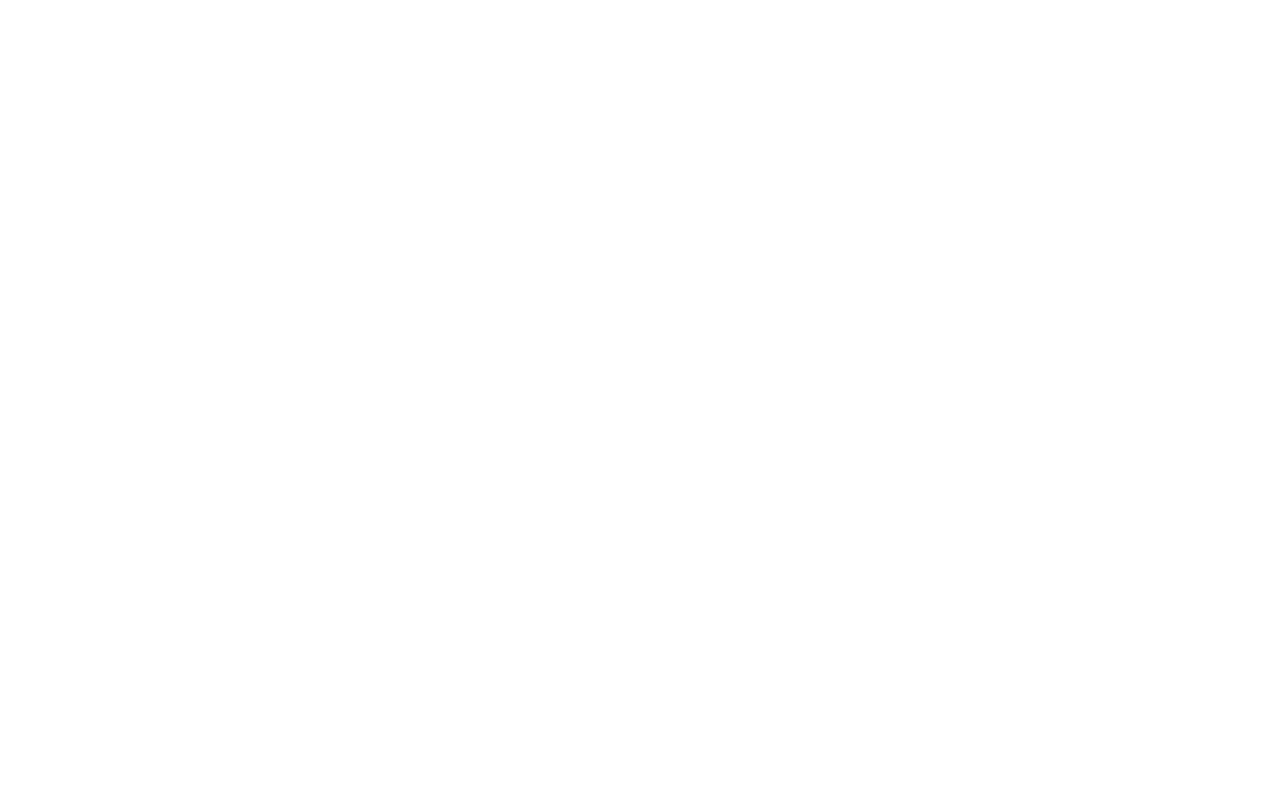
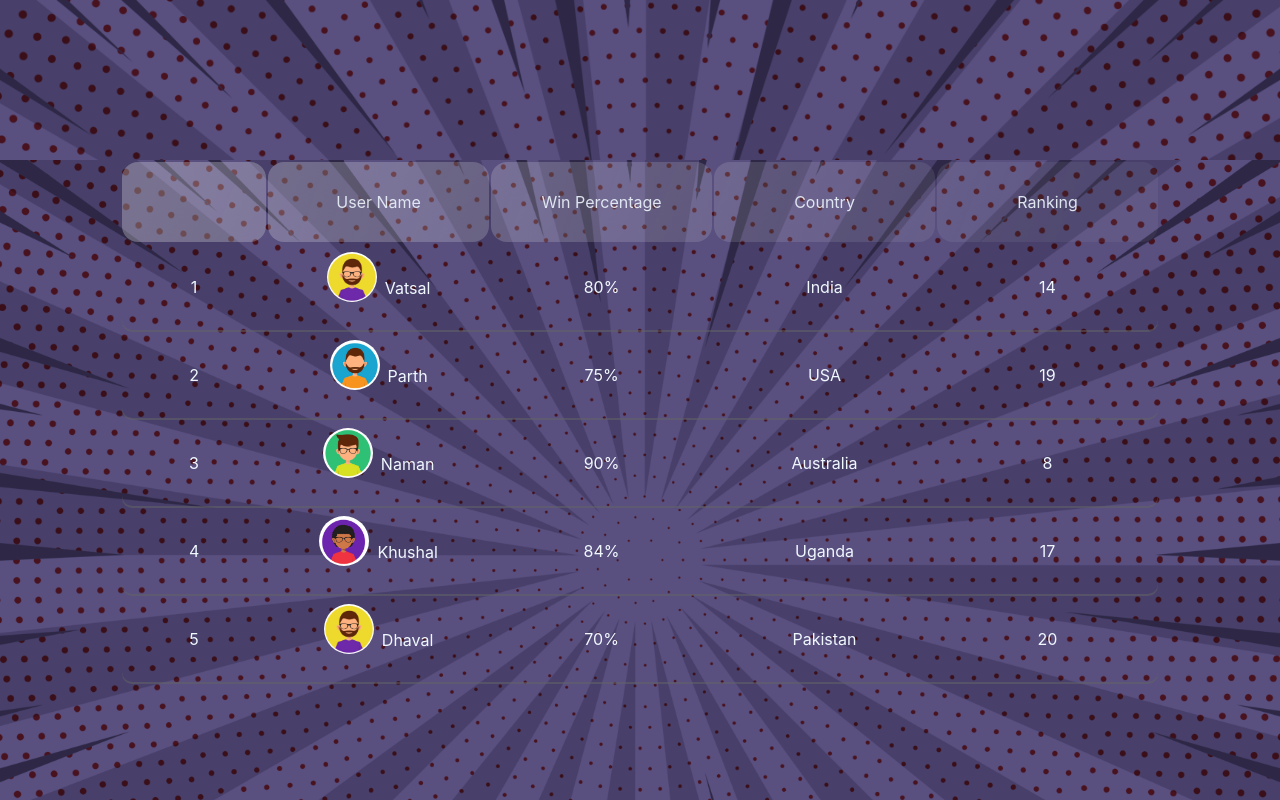
Before and after one commit to NamanHimmatramka/UNO, a React (Create React App) app: page /leader in a window 1280 px wide. Before the commit this address had no page. Shown: the top 800 px of the page. Built offline with nearby package versions, Linux system fonts and the light colour scheme.

Commit message:
leaderboard changes

```diff
--- a/src/App.js
+++ b/src/App.js
@@ -5,6 +5,8 @@
 import Register from "./pages/Register";
 import Leaderboard from "./pages/Leaderboard";
 import { Route, Routes } from "react-router-dom";
+import Leader_1 from "./pages/Leader_1"
+
 function App() {
   return (
     <Routes>
@@ -14,15 +16,21 @@
       <Route path="/profile"  element={<Profile/>} />
       <Route path="/game"   element={<Game/>} />
       <Route path="/leaderboard" element={<Leaderboard/>}/>
+      <Route path="/leader" element={<Leader_1/>}/>
     </Routes>
+
+
     // <Register/>
     // <Login/>
     // <Home/>
     // <Profile/>
     // <Game/>
+
+
+
   );
 }
 
-//Vatsal Gohil
+
 
 export default App;
--- /dev/null
+++ b/src/pages/Leader_1.css
@@ -0,0 +1,99 @@
+body{
+    background-image: url("../assets/backgrounds/bgB.png");
+    background-position: center;
+     background-repeat: no-repeat;
+     height: 100vh;
+     background-size: cover;
+
+
+    }
+
+/* .MainTop{
+    margin-top: 40px;
+}
+.MainTop .DivTop{
+    display: flex;
+    margin-top: 30px;
+    justify-content: space-between;
+    padding: 10px 40px;
+    margin: 10px;
+    align-items: center;
+    justify-items: start;
+    margin: 0 100px;
+    color: aliceblue;
+    background: linear-gradient(
+        111.03deg,
+        rgba(239, 238, 238, 0.32) 2.82%,
+        rgba(239, 238, 238, 0.06) 90.94%
+      );
+    border-radius: 0.5rem;
+
+}
+.MainTop .DivTop .DivTopLeft{
+    display: flex;
+    align-items: center;
+}
+.MainTop .DivTop .DivTopLeft .userLogo_1{
+    width: 50px;
+    height: 50px;
+    border-radius: 50px;
+    margin: 0 10px;
+} */
+
+
+
+
+table{
+    margin-top: 10em;
+    margin-left: auto;
+    margin-right: auto;
+    justify-content: space-between;
+    color: aliceblue;
+    width: 65em;
+
+}
+table td{
+    max-width: 2em;
+    padding: .5em;
+    text-align: center;
+}
+table thead{
+    opacity: .9;
+}
+table thead{
+    background: linear-gradient(
+        111.03deg,
+        rgba(239, 238, 238, 0.32) 2.82%,
+        rgba(239, 238, 238, 0.06) 90.94%
+      );
+    border-radius: 0.5rem;
+    text-align: center;
+}
+thead td{
+    padding: 30px ;
+    border-radius: 1rem;
+}
+
+tbody tr{
+    box-shadow: 0 2px rgba(100,100,100,.5);
+    border-radius: 10px;
+    text-align: center;
+}
+
+
+tbody tr:hover{
+    transform: scale(1.025);
+    transition: .2s ease-in-out;
+}
+tbody tr td:nth-child(2) p{
+    display: inline-block;
+    transform: translateY(-.5em);
+    padding-left: .5em;
+    text-align: left;
+}
+tbody tr td:nth-child(2) img{
+    width: 50px;
+    height: 50px;
+    border-radius: 50px;
+    text-align: left;
+}
--- /dev/null
+++ b/src/pages/Leader_1.jsx
@@ -0,0 +1,90 @@
+import React from "react";
+import user1 from "../assets/profiles/user1.png";
+import user2 from "../assets/profiles/user2.png";
+import user3 from "../assets/profiles/user3.png";
+import user4 from "../assets/profiles/user4.png";
+
+
+import "./Leader_1.css";
+
+export default function leader_1() {
+  return (
+    <body>
+      {/* <div className="MainTop">
+        <div className="DivTop">
+          <div className="DivTopLeft">
+            <h3>1</h3>
+            <img src={user1} alt="" className="userLogo_1" />
+            <h3>Vatsal Gohil</h3>
+          </div>
+          <h3>85%</h3>
+          <h3>India</h3>
+          <h3>Amateur</h3>
+        </div>
+
+        <div className="Divbottom">
+            <table>
+
+            </table>
+        </div>
+      </div> */}
+
+      <div className="Table">
+        <table>
+            <thead>
+                <tr>
+                    <td></td>
+                    <td>User Name</td>
+                    <td>Win Percentage</td>
+                    <td>Country</td>
+                    <td>Ranking</td>
+                </tr>
+            </thead>
+            <tbody>
+                <tr>
+                    <td id="Winner">1</td>
+                    <td> <img src={user1} alt="" /><p>Vatsal</p></td>
+                    <td>80%</td>
+                    <td>India</td>
+                    <td>14</td>
+
+                </tr>
+                <tr>
+                    <td className="Second">2</td>
+                    <td> <img src={user2} alt="" /><p>Parth</p></td>
+                    <td>75%</td>
+                    <td>USA</td>
+                    <td>19</td>
+
+                </tr>
+                <tr>
+                    <td className="Winner">3</td>
+                    <td> <img src={user3} alt="" /><p>Naman</p></td>
+                    <td>90%</td>
+                    <td>Australia</td>
+                    <td>8</td>
+
+                </tr>
+                <tr>
+                    <td className="Winner">4</td>
+                    <td> <img src={user4} alt="" /><p>Khushal</p></td>
+                    <td>84%</td>
+                    <td>Uganda</td>
+                    <td>17</td>
+
+                </tr>
+                <tr>
+                    <td className="Winner">5</td>
+                    <td> <img src={user1} alt="" /><p>Dhaval</p></td>
+                    <td>70%</td>
+                    <td>Pakistan</td>
+                    <td>20</td>
+
+                </tr>
+            </tbody>
+        </table>
+
+      </div>
+    </body>
+  );
+}
--- a/src/pages/Leaderboard.js
+++ b/src/pages/Leaderboard.js
@@ -7,15 +7,15 @@
         <div className="temp"></div>
       <div className="header-info">
         <div className="top-left">
-          <p>69</p>
+          <p>80</p>
           <img src={user1} alt="" className="userLogo" />
           <h3>Vatsal Gohil</h3>
         </div>
-        <h3>69.69%</h3>
+        <h3>85%</h3>
         <h3>India</h3>
         <h3>Amateur</h3>
       </div>
-      <Tables/>
+
     </div>
   );
 };
```
